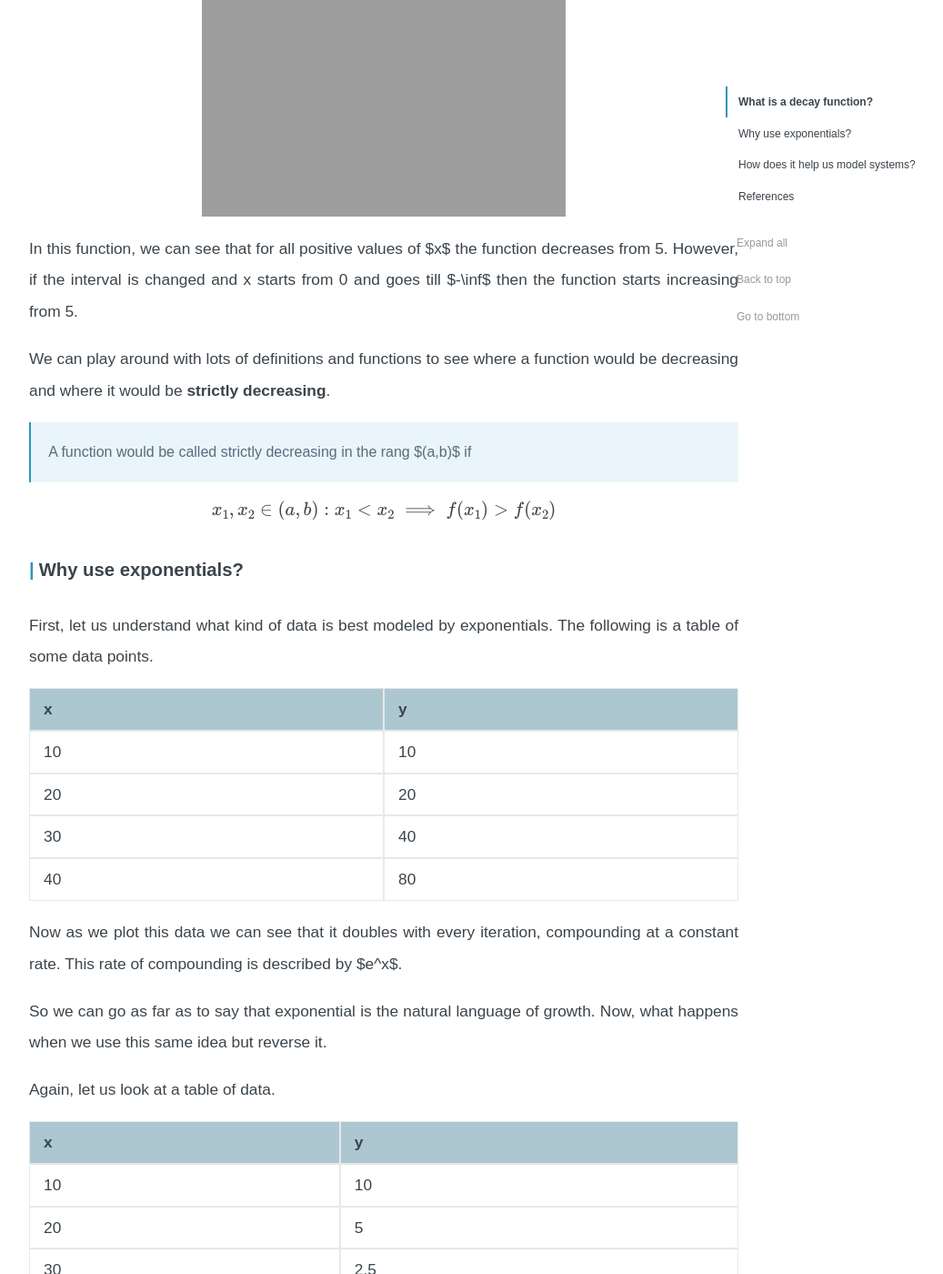
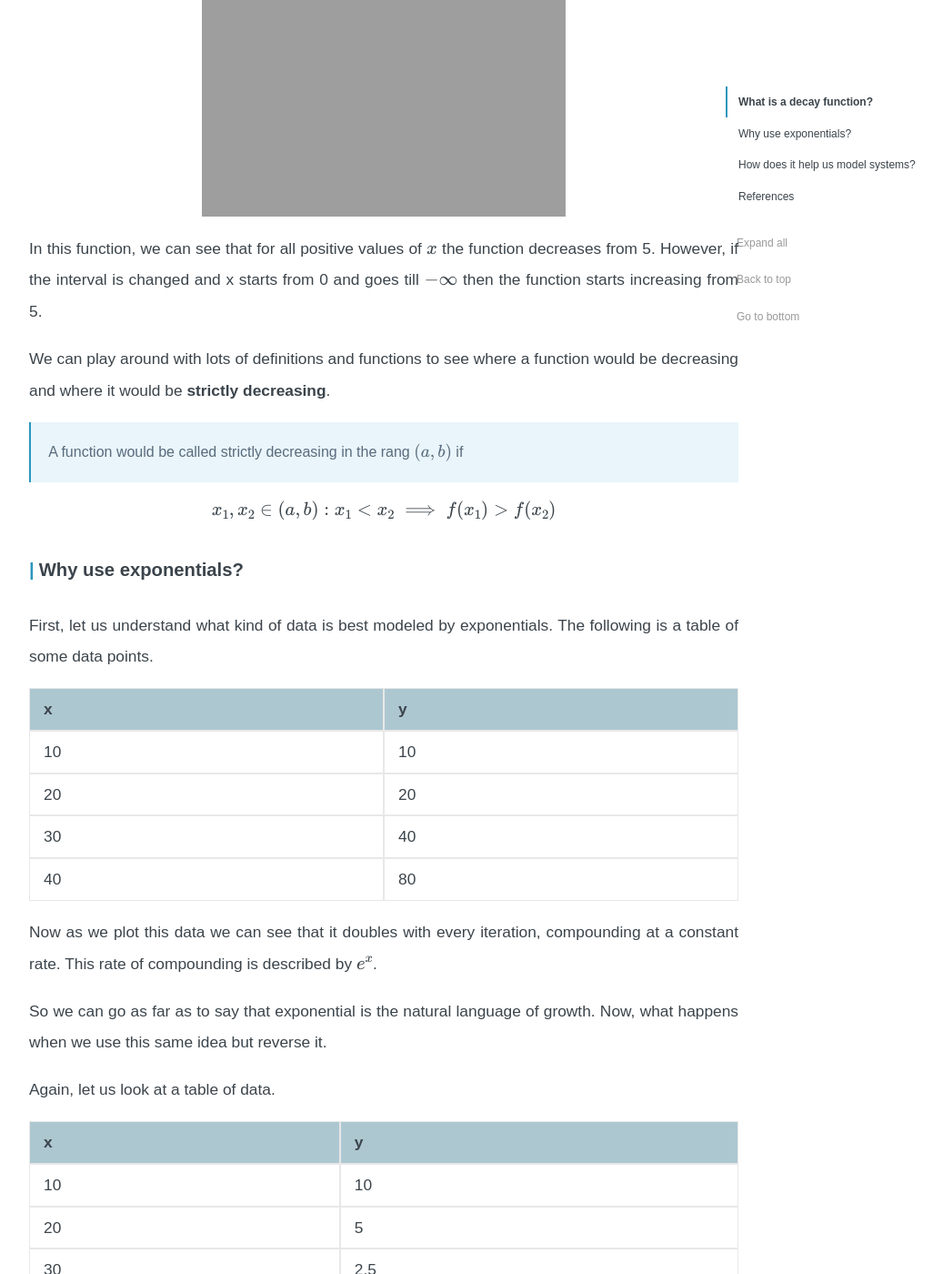
Before and after one commit to ritwikraha/ritwikraha.github.io, a Jekyll site: the page built from _posts/2021-9-14-Why-exponential-decay.md, in a window 1280 px wide and 1400 px high, scrolled down 1084 px. Shown: the whole window at 91% size, without its empty margins (218-1255 px from the left). Built offline with Jekyll 4.4.1, drawn with Linux system fonts in a browser that asks for light colours; formulas are drawn with MathJax 3; comment, search, counter and statistics services are not loaded.

Commit message:
minor fixes

```diff
--- a/_posts/2021-9-14-Why-exponential-decay.md
+++ b/_posts/2021-9-14-Why-exponential-decay.md
@@ -36,11 +36,11 @@ $$f(x) = (5-x)$$
 
 ![decreasing]({{site.url}}/assets/post_images/5post/decreasing-function.gif)
 
-In this function, we can see that for all positive values of $x$ the function decreases from 5. However, if the interval is changed and x starts from 0 and goes till $-\inf$ then the function starts increasing from 5.
+In this function, we can see that for all positive values of $$x$$ the function decreases from 5. However, if the interval is changed and x starts from 0 and goes till $$-\infty$$ then the function starts increasing from 5.
 
 We can play around with lots of definitions and functions to see where a function would be decreasing and where it would be **strictly decreasing**.
 
-> A function would be called strictly decreasing in the rang $(a,b)$ if
+> A function would be called strictly decreasing in the rang $$(a,b)$$ if
 
 $$x_1,x_2 \in (a,b) : x_1 <x_2 \implies f(x_1) > f(x_2)$$
 
@@ -55,7 +55,7 @@ First, let us understand what kind of data is best modeled by exponentials. The
 | 30 | 40 |
 | 40 | 80 |
 
-Now as we plot this data we can see that it doubles with every iteration, compounding at a constant rate. This rate of compounding is described by $e^x$.
+Now as we plot this data we can see that it doubles with every iteration, compounding at a constant rate. This rate of compounding is described by $$e^x$$.
 
 So we can go as far as to say that exponential is the natural language of growth. Now, what happens when we use this same idea but reverse it.
 
```
